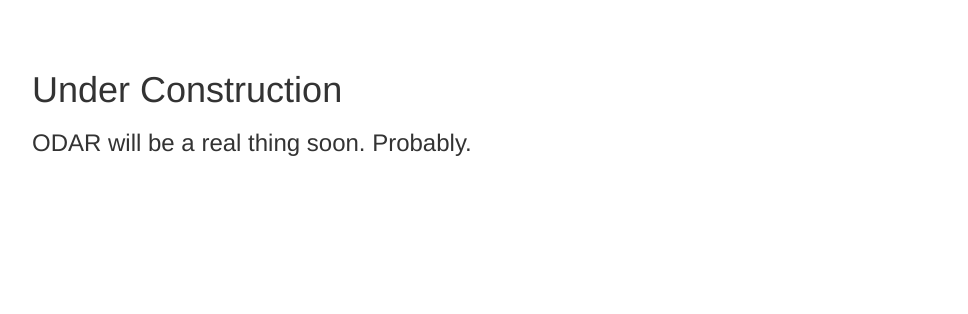
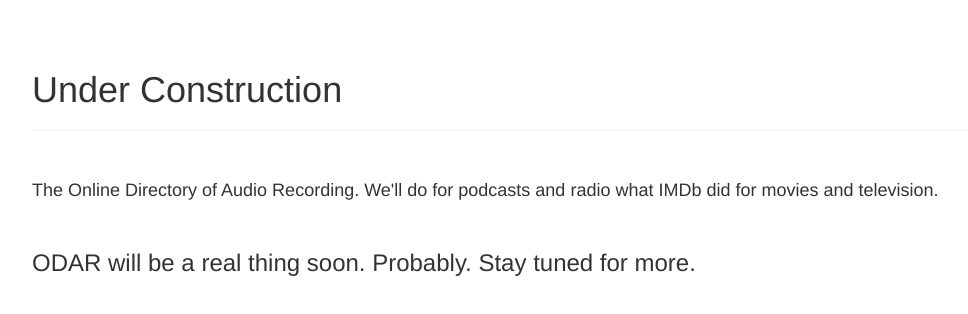
Before and after one commit to ODAR-info/ODAR-Frontend, a website: page app/index.html in a window 1280 px wide. Shown: the whole page, without its empty margins (128-1096 px from the left). Drawn offline with nearby package versions, Linux system fonts and the light colour scheme.

Commit message:
Add some text to the index html page

```diff
--- a/app/index.html
+++ b/app/index.html
@@ -9,7 +9,13 @@
   <body>
     <div class="" style="max-width:75%;margin:auto;padding-top:50px;">
       <h1>Under Construction</h1>
-      <h3>ODAR will be a real thing soon. Probably.</h3>
+      <hr/>
+      <br />
+      <h4>
+        The Online Directory of Audio Recording. We'll do for podcasts and radio what IMDb did for movies and television.
+      </h4>
+      <br />
+      <h3>ODAR will be a real thing soon. Probably. Stay tuned for more.</h3>
     </div>
   </body>
 </html>
```
